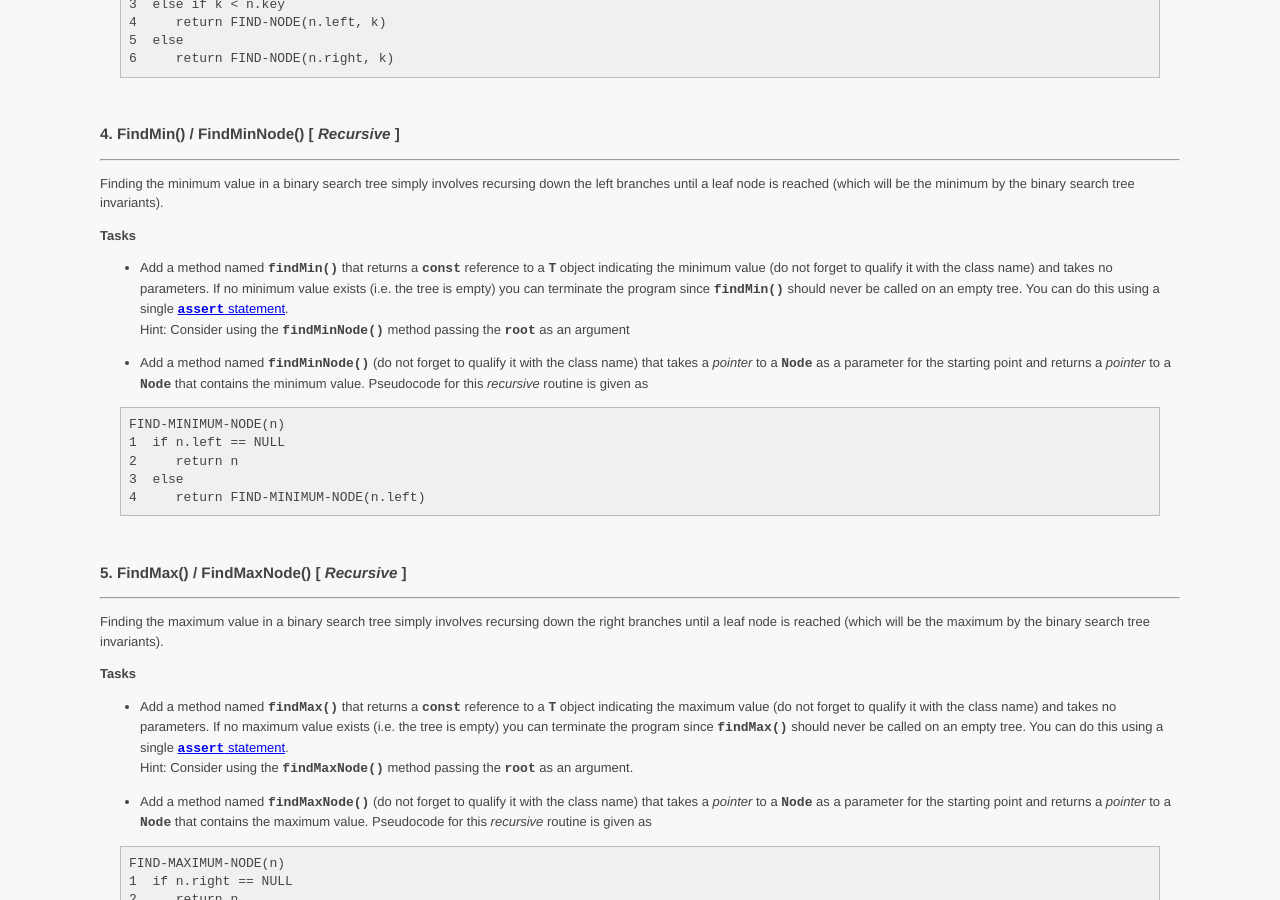
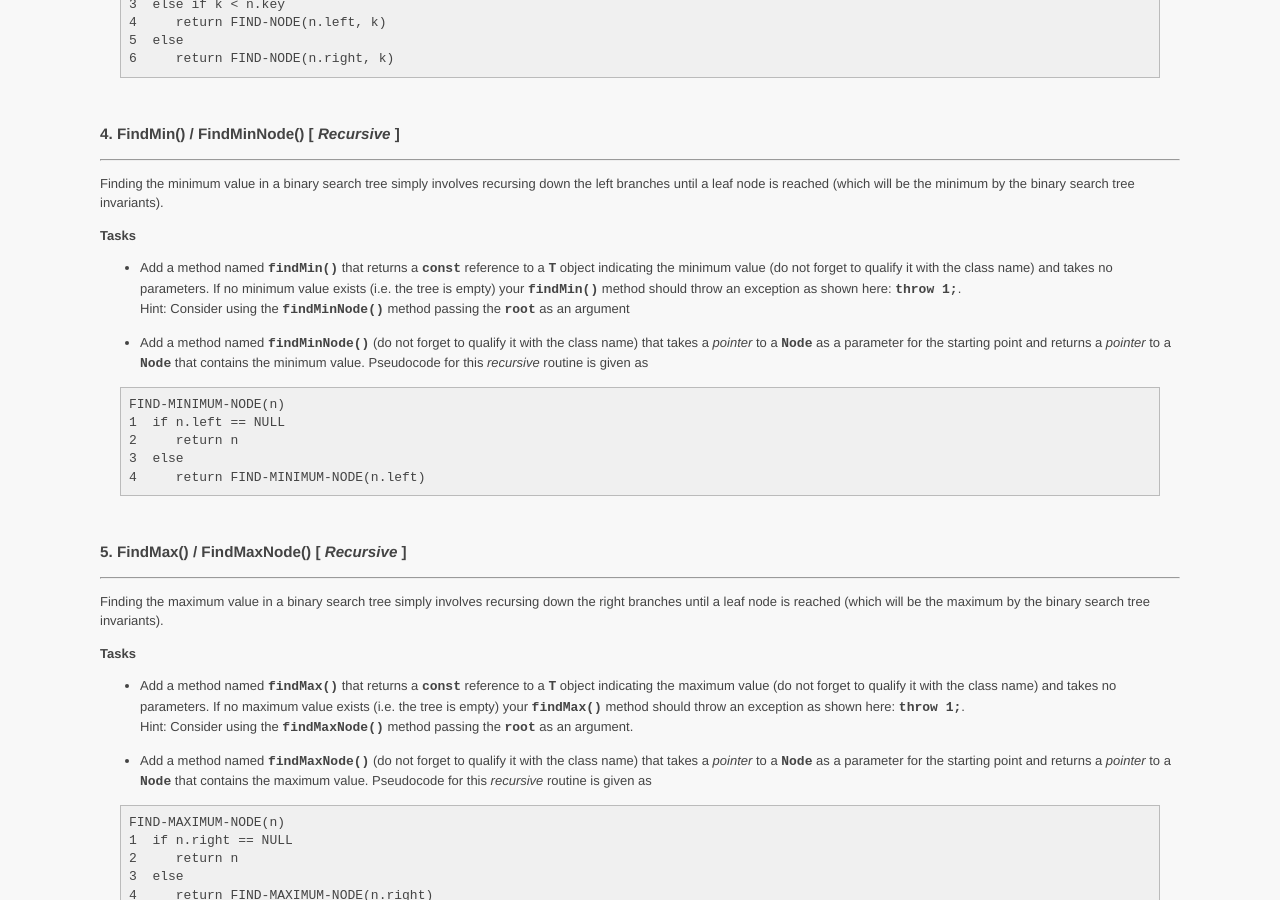
Before and after one commit to ycpcs/cs350-fall2016, a Jekyll site: the page built from assign/assign05.md, in a window 1280 px wide and 900 px high, scrolled down 1993 px. Built offline with Jekyll 4.4.1, drawn with Linux system fonts in a browser that asks for light colours.

Commit message:
updated findMin and findMax requirements on assignment#5

````diff
--- a/assign/assign05.md
+++ b/assign/assign05.md
@@ -160,8 +160,7 @@ reached (which will be the minimum by the binary search tree invariants).
 
   - Add a method named **```findMin()```** that returns a **```const```** reference to a **```T```** object indicating
   the minimum value (do not forget to qualify it with the class name) and takes no parameters. If no minimum value exists
-  (i.e. the tree is empty) you can terminate the program since **```findMin()```** should never be called on an empty
-  tree. You can do this using a single [**```assert```** statement](http://www.cplusplus.com/reference/cassert/assert/).
+  (i.e. the tree is empty) your **```findMin()```** method should throw an exception as shown here: **```throw 1;```**.
   Hint: Consider using the **```findMinNode()```** method passing the **```root```** as an argument
 
   - Add a method named **```findMinNode()```** (do not forget to qualify it with the class name) that takes a *pointer*
@@ -191,8 +190,7 @@ is reached (which will be the maximum by the binary search tree invariants).
 
   - Add a method named **```findMax()```** that returns a **```const```** reference to a **```T```** object indicating
   the maximum value (do not forget to qualify it with the class name) and takes no parameters. If no maximum value exists
-  (i.e. the tree is empty) you can terminate the program since **```findMax()```** should never be called on an empty tree.
-  You can do this using a single [**```assert```** statement](http://www.cplusplus.com/reference/cassert/assert/).
+  (i.e. the tree is empty) your **```findMax()```** method should throw an exception as shown here: **```throw 1;```**.
   Hint: Consider using the **```findMaxNode()```** method passing the **```root```** as an argument.
 
   - Add a method named **```findMaxNode()```** (do not forget to qualify it with the class name) that takes a *pointer*
````
